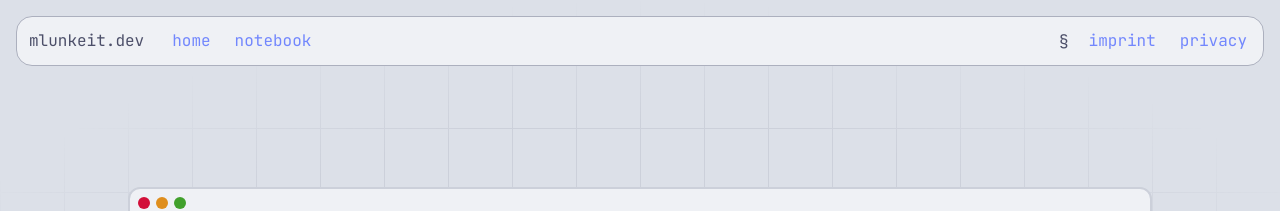
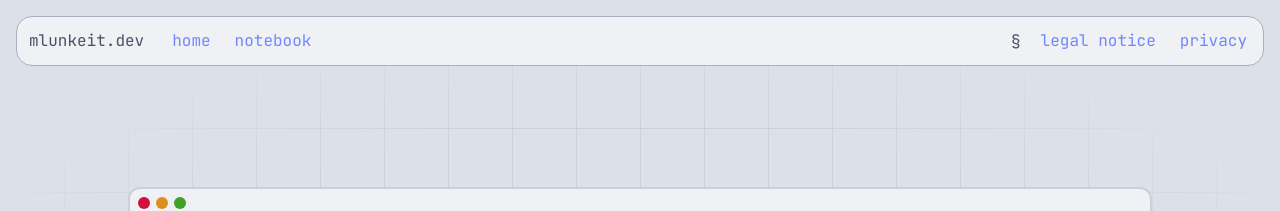
Before and after one commit to mlunkeit/mlunkeit-dev, a React (Vite) app: page / in a window 1280 px wide. Shown: the top 211 px of the page. Built offline with nearby package versions, Linux system fonts and the light colour scheme.

Commit message:
changed name from imprint to legal notice

```diff
--- a/src/components/Navbar.tsx
+++ b/src/components/Navbar.tsx
@@ -18,7 +18,7 @@ export default function Navbar()
       </ul>
       <ul className="ml-auto flex flex-row gap-4">
         §
-        <NavItem href="/imprint" text="imprint" />
+        <NavItem href="/imprint" text="legal notice" />
         <NavItem href="/privacy" text="privacy" />
       </ul>
     </nav>
```
